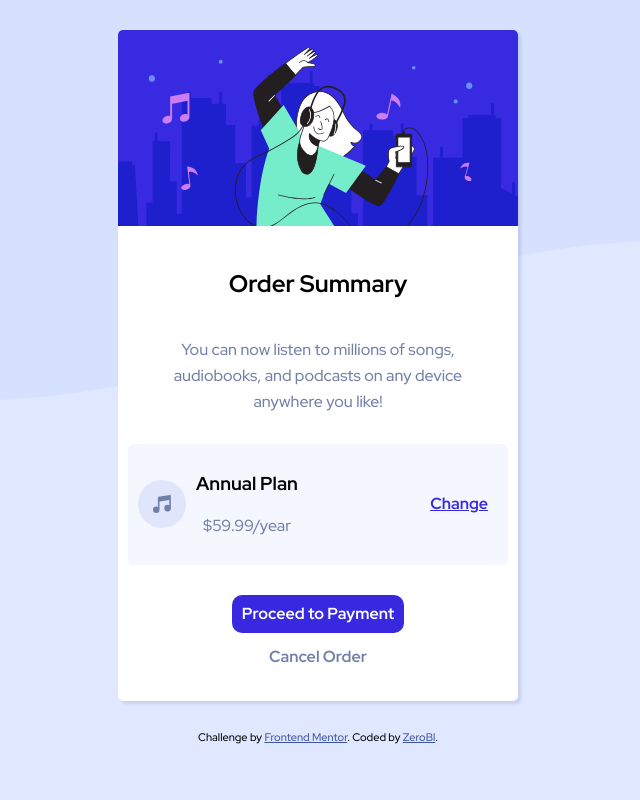
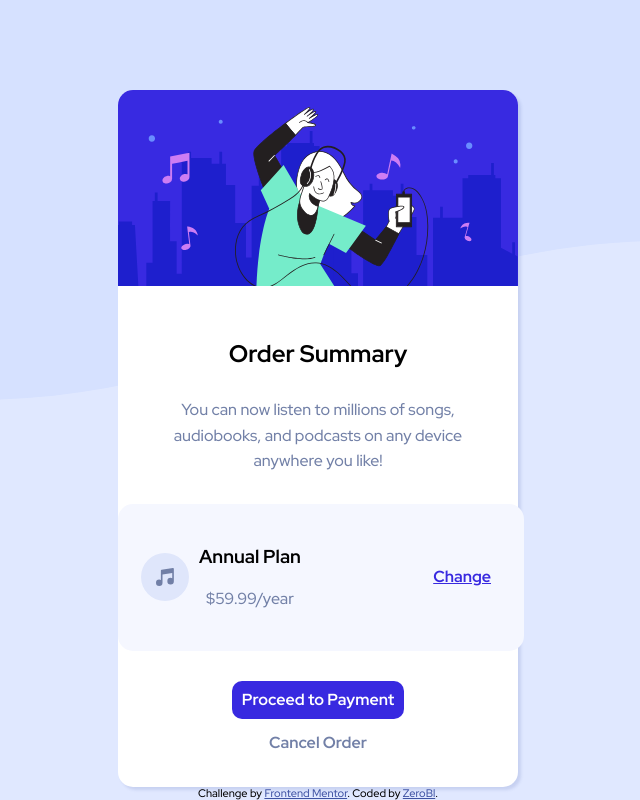
Before and after one commit to ZeroBl21/FM-Order-Summary, a plain HTML site: page index.html in a window 1280 px wide. Shown: the whole page, without its empty margins (322-962 px from the left). Drawn offline with nearby package versions, Linux system fonts and the light colour scheme.

Commit message:
Update estilo.css

```diff
--- a/estilo.css
+++ b/estilo.css
@@ -18,7 +18,7 @@
 
 .title
 {
-	padding: 20px;
+	padding: 30px 0 10px 0;
 }
 
 img
@@ -62,7 +62,7 @@ button
 	left: 0;
 	right: 0;
 	bottom: 0;
-	z-index: -1;
+	z-index: -10;
 }
 
 /* Container */
@@ -70,25 +70,25 @@ button
 .container
 {
 	background: #fff;
-	margin: 30px;
+	margin-top: 90px;
 	padding-bottom: 20px;
-	border-radius: 5px;
+	border-radius: 15px;
 	box-shadow: 3px 3px 3px hsl(228, 45%, 44%, .15);
 }
 
 .container img.hero
 {
 	width: 100%;
-	border-radius: 5px 5px 0 0;
+	border-radius: 15px 15px 0 0;
 }
 
 .container .price
 {
 	margin: 30px auto;
-	padding: 10px;
+	padding: 23px;
 	background-color: var(--very-pale-blue);
 	width: 90%;
-	border-radius: 5px;
+	border-radius: 15px;
 	display: flex;
 	align-items: center;
 	justify-content: space-between;
```
